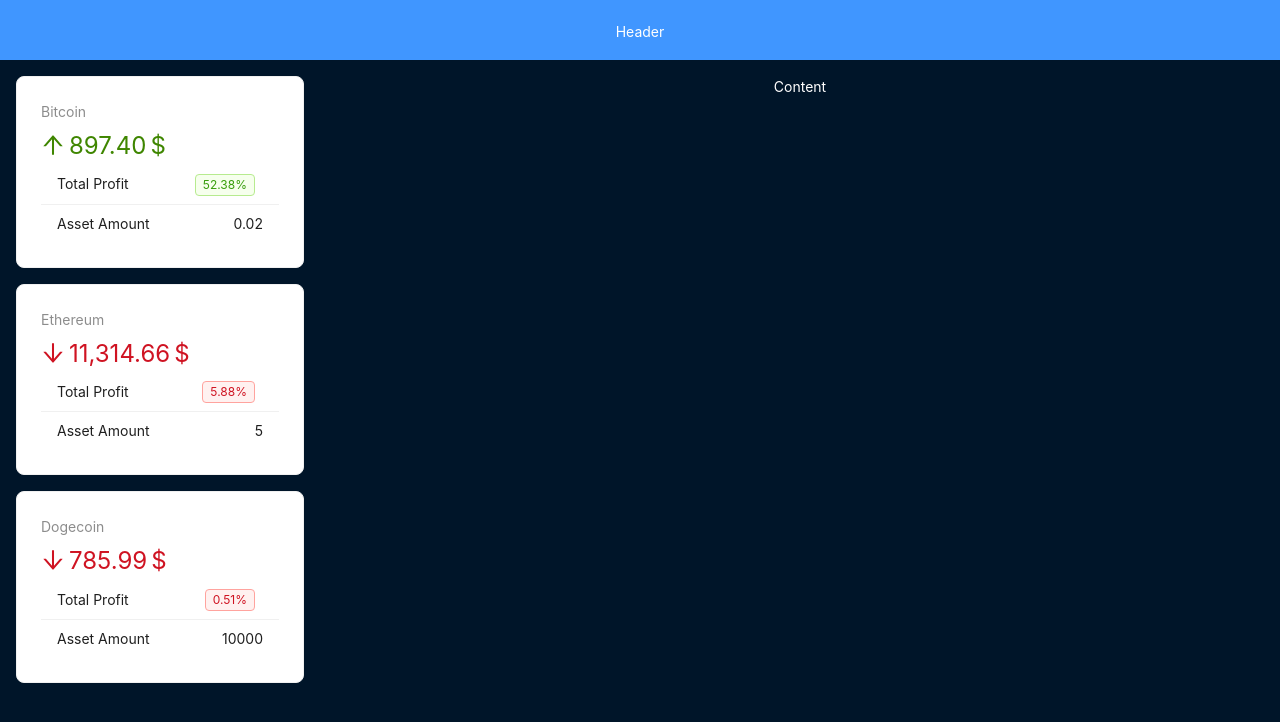
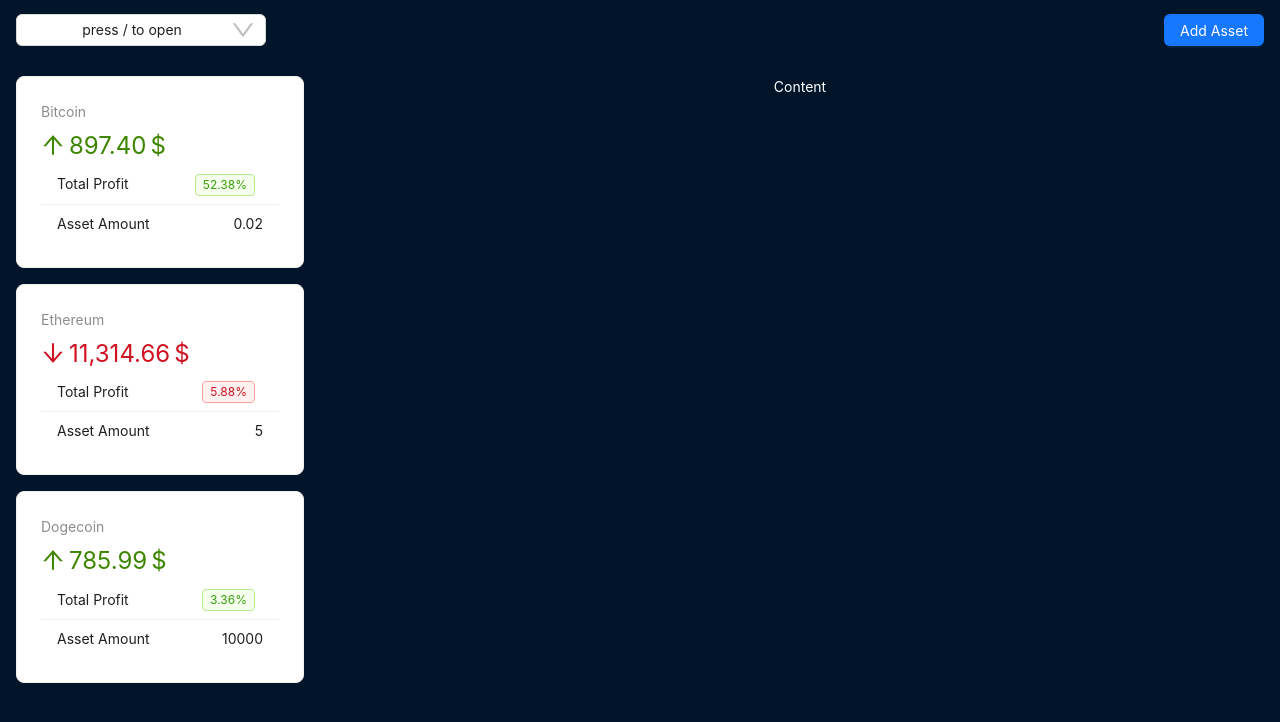
Before and after one commit to PetroBrodetskyi/crypto, a React (Vite) app: page / in a window 1280 px wide. Shown: the top 722 px of the page. Built offline with nearby package versions, Linux system fonts and the light colour scheme.

Commit message:
select created

```diff
--- a/src/api.js
+++ b/src/api.js
@@ -4,7 +4,7 @@
     return new Promise(resolve => {
         setTimeout(() => {
         resolve(cryptoData)
-    }, 2)
+    }, 500)
     })
 }
 
@@ -12,6 +12,6 @@
     return new Promise(resolve => {
         setTimeout(() => {
         resolve(cryptoAssets)
-    }, 2)
+    }, 500)
     })
 }
--- a/src/components/Layout/AppHeader.jsx
+++ b/src/components/Layout/AppHeader.jsx
@@ -1,17 +1,44 @@
-import { Layout } from 'antd';
+import { Layout, Select, Space, Button } from 'antd';
+import { useCrypto } from '../../context/crypto-context';
 
 const headerStyle = {
+  width: '100%',
   textAlign: 'center',
-  color: '#fff',
   height: 60,
-  paddingInline: 48,
-  lineHeight: '64px',
-  backgroundColor: '#4096ff',
+  padding: '1rem',
+  display: 'flex',
+  justifyContent: 'space-between',
+  alignItems: 'center',
 };
 
 function AppHeader() {
+  const { crypto } = useCrypto()
 
-  return <Layout.Header style={headerStyle}>Header</Layout.Header>
+  function handleSelect(value) {
+
+  }
+
+  return <Layout.Header style={headerStyle}>
+    <Select
+    style={{
+      width: 250,
+      }}
+      onSelect={handleSelect}
+      value='press / to open'
+      optionLabelProp='label'
+      options={crypto.map(coin => ({
+        label: coin.name,
+        value: coin.id,
+        icon: coin.icon,
+    }))}
+    optionRender={(option) => (
+      <Space>
+        <img style={{ width: 20 }} src={option.data.icon} alt={option.data.label} />{''} {option.data.label}
+      </Space>
+    )}
+    />
+    <Button type="primary">Add Asset</Button>
+  </Layout.Header>
 }
 
 export default AppHeader;
--- a/src/components/Layout/AppLayout.jsx
+++ b/src/components/Layout/AppLayout.jsx
@@ -9,7 +9,7 @@
     const { loading } = useContext(CryptoContext)
 
     if (loading) {
-    return <Spin />;
+    return <Spin fullscreen />;
     }
 
     return <Layout>
--- a/src/context/crypto-context.jsx
+++ b/src/context/crypto-context.jsx
@@ -1,4 +1,4 @@
-import { createContext, useState, useEffect } from "react";
+import { createContext, useState, useEffect, useContext } from "react";
 import { fakeFetchCrypto, fetchAssets } from '../api';
 import { percentDifference } from '../utilus';
 
@@ -43,3 +43,7 @@
 }
 
 export default CryptoContext;
+
+export function useCrypto () {
+  return useContext(CryptoContext)
+}
--- a/src/data.js
+++ b/src/data.js
@@ -627,7 +627,7 @@
   {
     id: 'dogecoin',
     amount: 10000,
-    price: 0.079,
+    price: 0.076,
     date: new Date(),
   },
 ]
```
